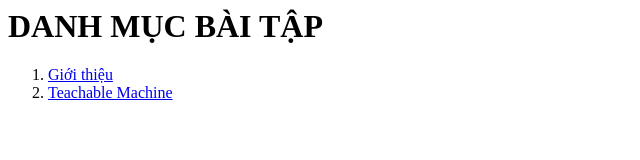
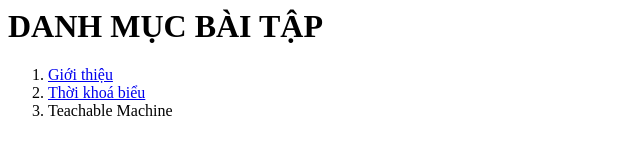
Before and after one commit to HaVy12aa1/HaVy12a1, a plain HTML site: page index.html in a window 1280 px wide. Shown: the whole page, without its empty margins (0-640 px from the left). Drawn offline with Linux system fonts and the light colour scheme.

Commit message:
Update index.html

```diff
--- a/index.html
+++ b/index.html
@@ -6,7 +6,7 @@
     <h1>DANH MỤC BÀI TẬP</h1>
     <ol>
       <li><a href="contents/gioithieu.html" target="-blank">Giới thiệu </a></li>
-      <li><a href="> Thời khoá biểu </a></li>
+      <li><a href="contents/tkb.html"> Thời khoá biểu </a></li>
       <li>Teachable Machine</li>
     </ol>
   </body>
```
